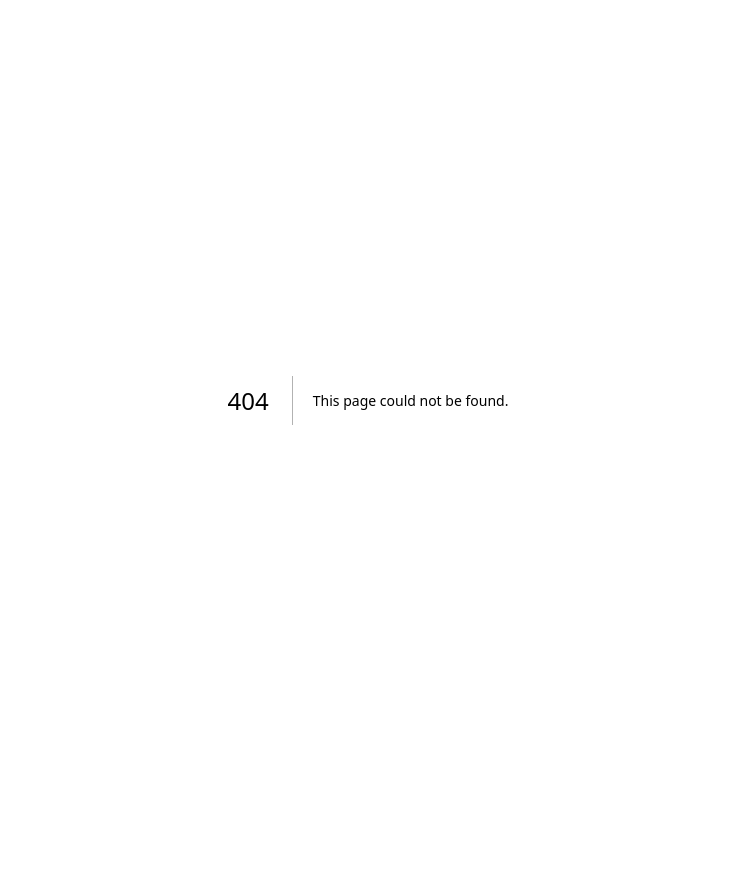
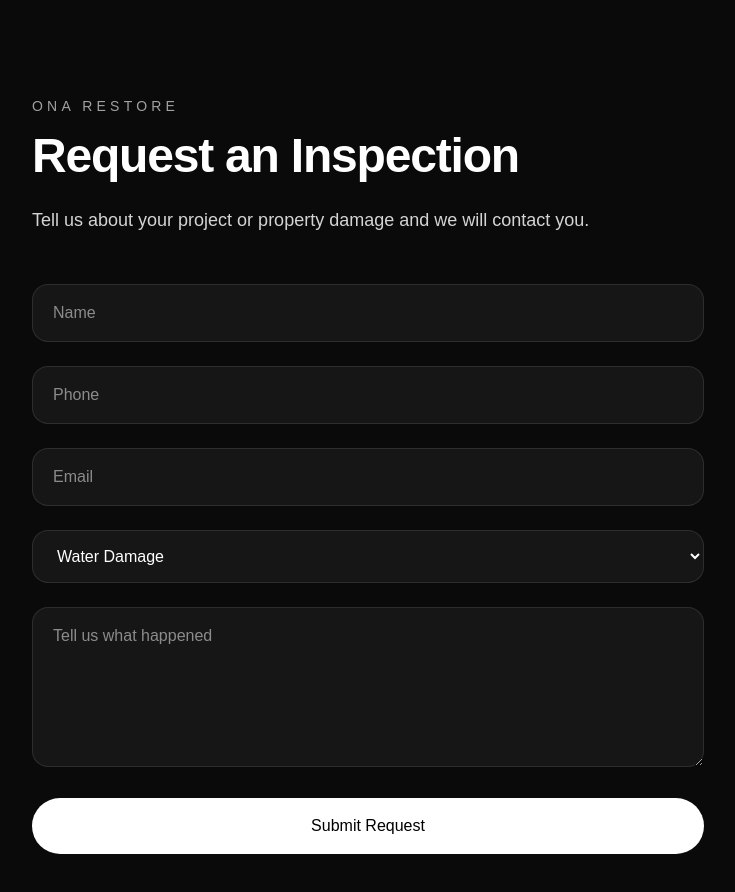
Before and after one commit to dmitzin-web/ona-restore, a Next.js app: page /contact in a window 1280 px wide. Before the commit this address had no page. Shown: the top 892 px of the page, without its empty margins (272-1007 px from the left). Before the commit the page ends 800 px from the top, so only its background shows below. Built offline with nearby package versions, Linux system fonts and the light colour scheme.

Commit message:
Add contact page

```diff
--- /dev/null
+++ b/app/contact/page.tsx
@@ -0,0 +1,60 @@
+export default function ContactPage() {
+  return (
+    <main className="min-h-screen bg-neutral-950 px-6 py-24 text-white">
+      <div className="mx-auto max-w-2xl">
+        <p className="mb-4 text-sm uppercase tracking-[0.3em] text-neutral-400">
+          ONA Restore
+        </p>
+
+        <h1 className="text-5xl font-semibold tracking-tight">
+          Request an Inspection
+        </h1>
+
+        <p className="mt-6 text-lg leading-8 text-neutral-300">
+          Tell us about your project or property damage and we will contact you.
+        </p>
+
+        <form className="mt-12 space-y-6">
+          <input
+            type="text"
+            placeholder="Name"
+            className="w-full rounded-2xl border border-white/10 bg-white/5 px-5 py-4 outline-none"
+          />
+
+          <input
+            type="tel"
+            placeholder="Phone"
+            className="w-full rounded-2xl border border-white/10 bg-white/5 px-5 py-4 outline-none"
+          />
+
+          <input
+            type="email"
+            placeholder="Email"
+            className="w-full rounded-2xl border border-white/10 bg-white/5 px-5 py-4 outline-none"
+          />
+
+          <select
+            className="w-full rounded-2xl border border-white/10 bg-white/5 px-5 py-4 outline-none"
+          >
+            <option>Water Damage</option>
+            <option>Fire & Smoke Damage</option>
+            <option>Mold Remediation</option>
+            <option>Reconstruction</option>
+            <option>Remodeling</option>
+          </select>
+
+          <textarea
+            placeholder="Tell us what happened"
+            className="min-h-40 w-full rounded-2xl border border-white/10 bg-white/5 px-5 py-4 outline-none"
+          />
+
+          <button
+            className="w-full rounded-full bg-white px-8 py-4 font-medium text-black"
+          >
+            Submit Request
+          </button>
+        </form>
+      </div>
+    </main>
+  )
+}
```
